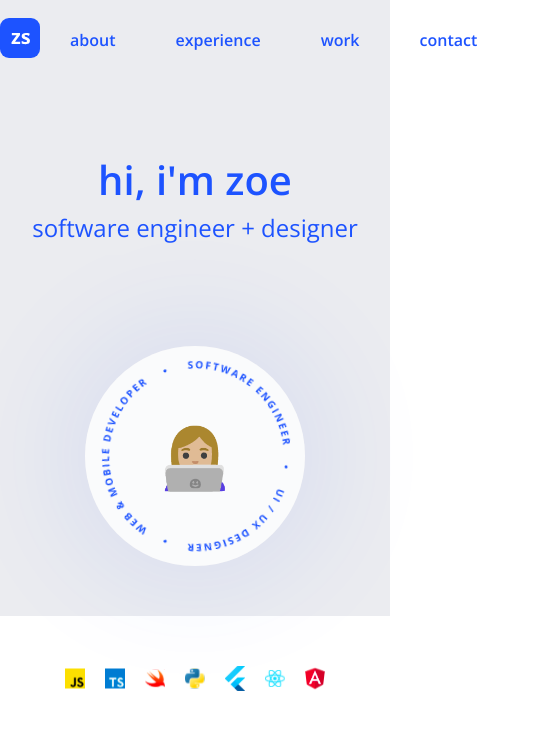
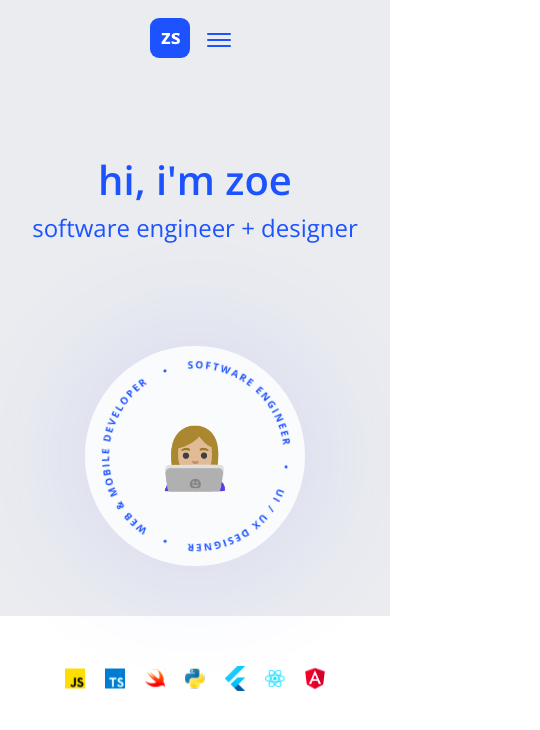
Before and after one commit to zoeschmitt/zoe, a React (Create React App) app: page / in a window 390 px wide. Shown: the top 730 px of the page, 540 px wide, since content can reach past the window. Built offline with nearby package versions, Linux system fonts and the light colour scheme.

Commit message:
feat: moved hover animation styling into mixin, added react scroll module, improved nav scrolling logic

```diff
--- a/package.json
+++ b/package.json
@@ -16,6 +16,7 @@
     "react-dom": "^18.2.0",
     "react-router-dom": "^6.3.0",
     "react-scripts": "5.0.1",
+    "react-scroll": "^1.8.7",
     "typescript": "^4.8.2",
     "web-vitals": "^2.1.4"
   },
@@ -46,6 +47,7 @@
     ]
   },
   "devDependencies": {
+    "@types/react-scroll": "^1.8.4",
     "gh-pages": "^4.0.0",
     "sass": "^1.54.5"
   }
--- a/src/components/header/header.scss
+++ b/src/components/header/header.scss
@@ -1,4 +1,28 @@
 @import "../../styles/global.scss";
+
+@mixin hover-animation {
+  padding: 9px;
+  border-radius: 10px;
+  -webkit-transition: all 375ms cubic-bezier(0.215, 0.61, 0.355, 1);
+  transition: all 375ms cubic-bezier(0.215, 0.61, 0.355, 1);
+  &:hover {
+    background-color: rgba(255, 255, 255, 0.364);
+    -webkit-transform: translate(0px, 0.2rem);
+    -ms-transform: translate(0px, 0.2rem);
+    transform: translate(0px, 0.2rem);
+  }
+}
+
+@mixin show-menu {
+  .container {
+    .nav-links {
+      display: none !important;
+    }
+    .menu {
+      display: block !important;
+    }
+  }
+}
 
 .header {
   height: $header-height;
@@ -9,33 +33,51 @@
   position: sticky;
   top: 0;
   z-index: 10;
+  &--show-menu {
+    @include show-menu;
+  }
   .container {
-    padding: 0 $horizontal-padding;
+    padding-top: 0;
+    padding-bottom: 0;
     display: flex;
     justify-content: space-between;
     align-items: center;
     z-index: 1;
     width: 100%;
-  }
     .logo {
       cursor: pointer;
+      &:hover {
+        opacity: 0.8;
       }
+    }
+    .nav-links {
+      display: block;
       .link {
+        @include hover-animation;
+        display: inline-block;
         font-weight: 600;
         text-decoration: none;
         margin: 0 30px;
         font-size: 16px;
         color: $color-blue;
       }
-  .menu {
-    display: none;
-  }
-  @include break-point(tablet) {
-    .nav-links {
-      display: none;
     }
     .menu {
-      display: block;
+      @include hover-animation;
+      display: none;
+      border: none;
+      background-color: transparent;
+      cursor: pointer;
+      .line {
+        width: 1.5rem;
+        height: 2px;
+        background-color: $color-blue;
+        margin: 4px 0;
+        border-radius: 1px;
       }
     }
   }
+  @media (max-width: 768px) {
+    @include show-menu;
+  }
+}
--- a/src/components/header/index.tsx
+++ b/src/components/header/index.tsx
@@ -1,13 +1,43 @@
+import { useEffect, useState } from "react";
 import { Link } from "react-router-dom";
+import { Link as LinkS } from "react-scroll";
+import { animateScroll as scroll } from "react-scroll";
+import classnames from "classnames";
 import "./header.scss";
 
-const Header = () => {
+const CSS_PREFIX = "header";
+
+type Props = {
+  toggle: () => void;
+};
+
+const Header = (props: Props) => {
+  const { toggle } = props;
+  const [scrollNav, setScrollNav] = useState(false);
+  const changeNav = () => {
+    window.scrollY >= 80 ? setScrollNav(true) : setScrollNav(false);
+  };
+  useEffect(() => {
+    window.addEventListener("scroll", changeNav);
+  }, []);
+  const toggleHome = () => {
+    scroll.scrollToTop();
+  };
   return (
-    <div className="header">
-      <div className="container">
-        <a href="/" className="logo">
+    <nav
+      className={classnames(CSS_PREFIX, {
+        [`${CSS_PREFIX}--show-menu`]: scrollNav,
+      })}
+    >
+      <div className="container content">
+        <LinkS
+          to="/"
+          className="logo"
+          onClick={toggleHome}
+          aria-label="scroll to top"
+        >
           <img src="assets/zs.svg" alt=""></img>
-        </a>
+        </LinkS>
         <div className="nav-links">
           <Link to="/about" className="link">
             about
@@ -22,11 +52,13 @@ const Header = () => {
             contact
           </Link>
         </div>
-        <div className="menu">
-
-        </div>
+        <button className="menu" aria-label="open menu" onClick={toggle}>
+          <div className="line"></div>
+          <div className="line"></div>
+          <div className="line"></div>
+        </button>
       </div>
-    </div>
+    </nav>
   );
 };
 
```
Also changed, not shown: 1 other file (tests, documents, lock files or other folders). Lines whose indentation alone changed are shown as unchanged.
